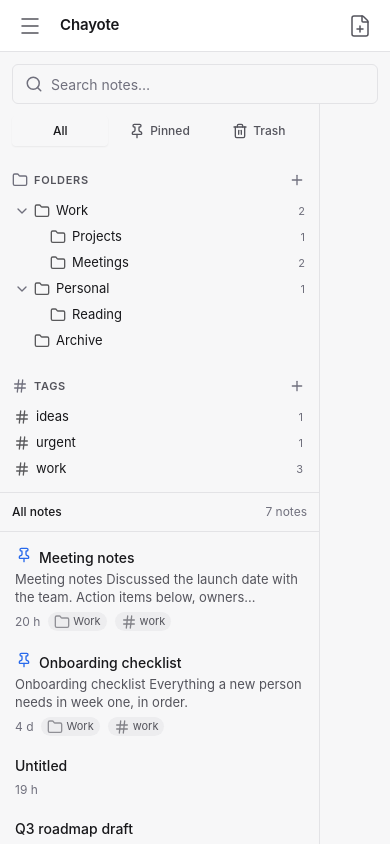
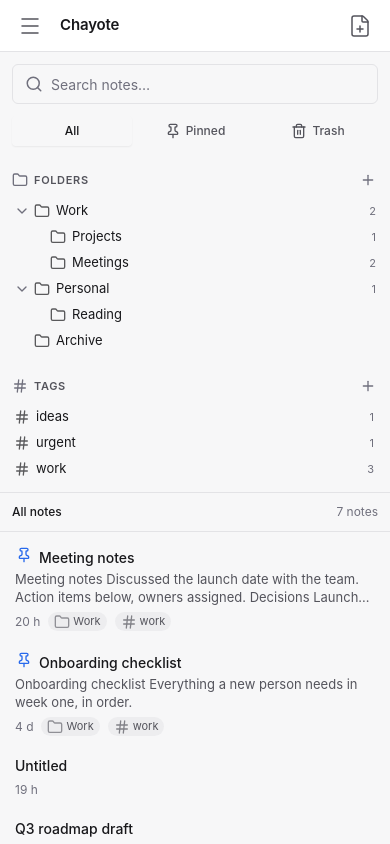
Before and after one commit to vladimirbsuir/chayote, a React (Vite) app: page / in a window 390 px wide. Shown: the top 844 px of the page. Built offline with nearby package versions, Linux system fonts and the light colour scheme.

Commit message:
fix(ui): mobile list fills the viewport instead of reusing the desktop sidebar width

```diff
--- a/src/App.tsx
+++ b/src/App.tsx
@@ -475,7 +475,9 @@
   const sidebar = (
     <Sidebar
       selection={selection}
-      width={sidebarWidth}
+      /* The mobile list view is a full-width column (§2.4), not a sized pane:
+         a desktop width here ends the content early with a stray divider. */
+      width={mobile ? null : sidebarWidth}
       folders={folders}
       tags={tags}
       notes={listNotes}
--- a/src/components/Sidebar.tsx
+++ b/src/components/Sidebar.tsx
@@ -33,7 +33,11 @@
 
 type SidebarProps = {
   selection: Selection;
-  width: number;
+  /** Desktop/tablet pane width in px. Null in the mobile list view, where the
+      sidebar is the whole column (`05-ui-ux.md` §2.4) rather than a sized pane
+      with a divider — a fixed width there leaves a dead strip and a stray
+      border at the viewport edge. */
+  width: number | null;
   folders: FolderNode[] | undefined;
   tags: TagWithCount[] | undefined;
   notes: NoteRow[] | undefined;
@@ -135,8 +139,10 @@
     <aside
       aria-label="Sidebar"
       data-testid="sidebar"
-      style={{ width }}
-      className="flex flex-none flex-col overflow-hidden border-r border-[var(--border)] bg-[var(--surface-raised)]"
+      style={width === null ? undefined : { width }}
+      className={`flex flex-col overflow-hidden bg-[var(--surface-raised)] ${
+        width === null ? 'min-h-0 flex-1' : 'flex-none border-r border-[var(--border)]'
+      }`}
     >
       <Filters selection={selection} onSelect={onSelect} />
 
```
Also changed, not shown: 3 other files (tests, documents, lock files or other folders).
